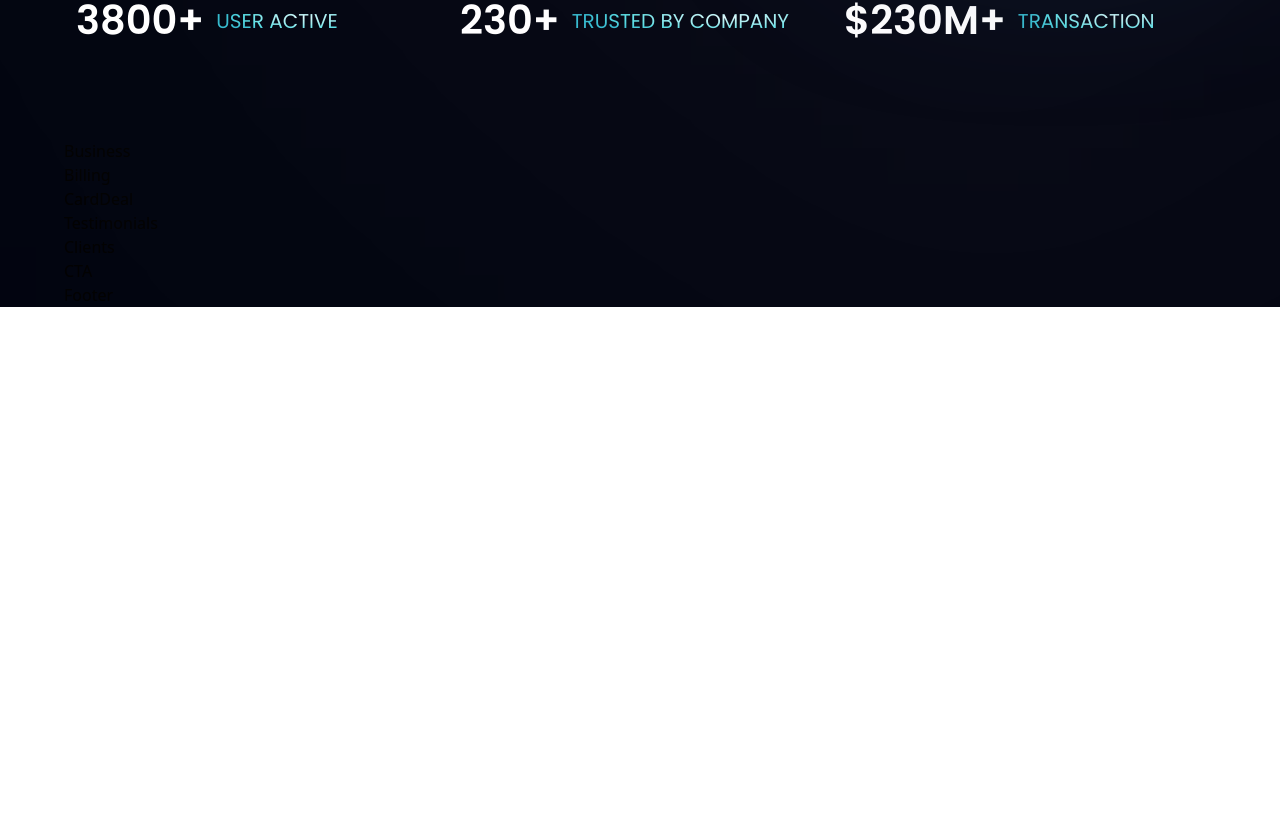
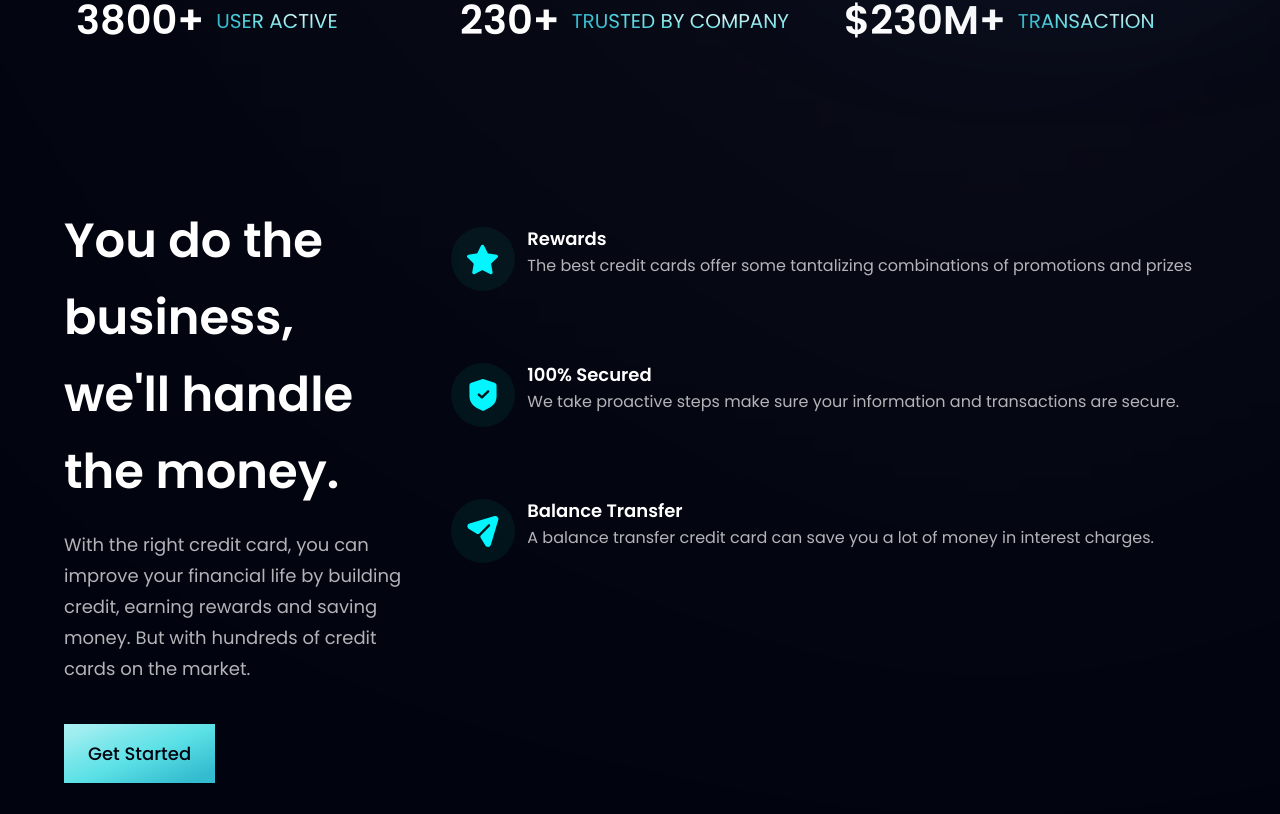
Before and after one commit to goporo/modern-bank, a React (Vite) app: page / in a window 1280 px wide. Shown: the part 806-1620 px from the top of the page. Before the commit the page ends 1113 px from the top, so only its background shows below. Built offline with nearby package versions, Linux system fonts and the light colour scheme.

Commit message:
feature section

```diff
--- a/src/components/Business.jsx
+++ b/src/components/Business.jsx
@@ -1,8 +1,36 @@
 import React from 'react'
+
+import styles, { layout } from '../style'
+import { Button } from '../components'
+import { features } from '../constants'
+
+const FeatureCard = ({ icon, title, content, index }) => (
+    <div className={`flex flex-row p-6 rounded-[20px] ${index !== features.length - 1 ? 'mb-6' : 'mb-0'} feature-card`}>
+        <div className={`w-[64px] h-[64px] rounded-full ${styles.flexCenter} bg-dimBlue`}>
+            <img src={icon} alt="icon" className='w-[50%] h-[50%] object-contain' />
+        </div>
+        <div className="flex flex-1 flex-col ml-3">
+            <h4 className='font-poppins font-semibold text-white text-[18px] leading-[23px] mb-1'>{title}</h4>
+            <p className='font-poppins font-normal text-dimWhite text-[16px] leading-[24px] mb-1'>{content}</p>
+        </div>
+    </div>
+)
 
 const Business = () => {
     return (
-        <div>Business</div>
+        <section id='features' className={layout.section}>
+            <div className={layout.sectionInfo}>
+                <h2 className={styles.heading2}>You do the business, <br className='sm:block hidden' /> we'll handle the money. </h2>
+                <p className={`${styles.paragraph} max-w-[470px] mt-5`}>With the right credit card, you can improve your financial life by building credit, earning rewards and saving money. But with hundreds of credit cards on the market.</p>
+                <Button styles='my-10' />
+
+            </div>
+            <div>
+                {features.map((feature, index) => (
+                    <FeatureCard key={feature.id} {...feature} index={index} />
+                ))}
+            </div>
+        </section>
     )
 }
 
--- a/src/components/Button.jsx
+++ b/src/components/Button.jsx
@@ -1,8 +1,10 @@
 import React from 'react'
 
-const Button = () => {
+const Button = ({ styles }) => {
     return (
-        <div>Button</div>
+        <button type='button' className={`py-4 px-6 bg-blue-gradient font-poppins font-medium text-[18px] text-primary outline-none ${styles}`}>
+            Get Started
+        </button>
     )
 }
 
--- a/src/components/index.js
+++ b/src/components/index.js
@@ -1,4 +1,5 @@
 export { default as Navbar } from "./Navbar";
+export { default as Button } from "./Button";
 export { default as Billing } from "./Billing";
 export { default as CardDeal } from "./CardDeal";
 export { default as Business } from "./Business";
```
